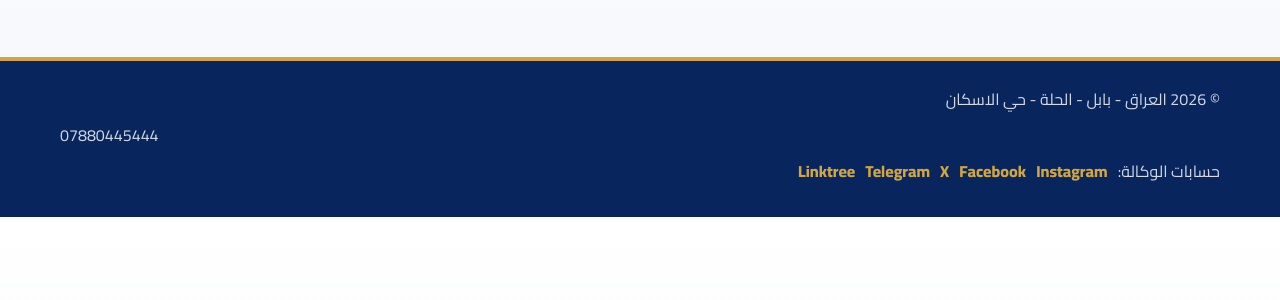
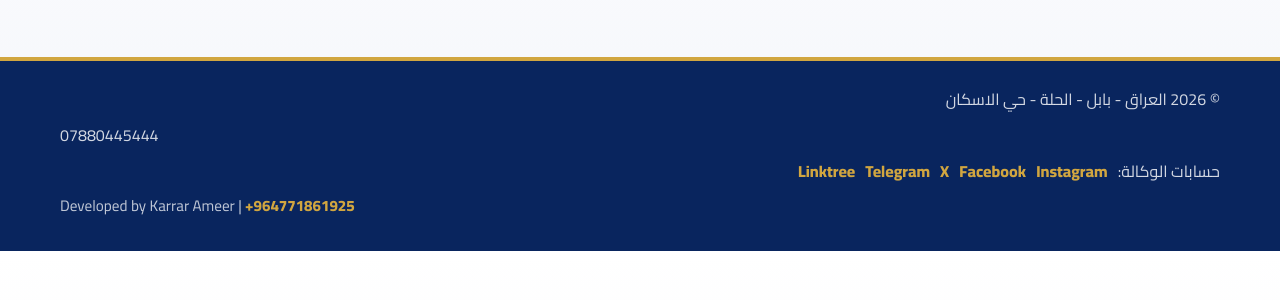
Before and after one commit to localhost26k/babel-news-site, a Flask app: page / in a window 1280 px wide. Shown: the part 253-553 px from the top of the page. Run offline with Flask 3, Linux system fonts and the light colour scheme; data that the repository does not hold is empty.

Commit message:
Add developer credit to footer

```diff
--- a/babel_news_site/static/css/style.css
+++ b/babel_news_site/static/css/style.css
@@ -503,6 +503,20 @@ button.danger:hover {
   color: #fff;
 }
 
+.developer-credit {
+  color: rgba(255, 255, 255, 0.74);
+  font-size: 0.95rem;
+}
+
+.developer-credit a {
+  color: var(--accent);
+  font-weight: 800;
+}
+
+.developer-credit a:hover {
+  color: #fff;
+}
+
 @media (max-width: 840px) {
   .header-inner {
     align-items: flex-start;
--- a/babel_news_site/templates/base.html
+++ b/babel_news_site/templates/base.html
@@ -59,6 +59,9 @@
         <a href="https://t.me/+9647880445444" target="_blank" rel="noopener noreferrer">Telegram</a>
         <a href="https://linktr.ee/ywnbabl95" target="_blank" rel="noopener noreferrer">Linktree</a>
       </p>
+      <p class="developer-credit" dir="ltr">
+        Developed by Karrar Ameer | <a href="tel:+964771861925">+964771861925</a>
+      </p>
   </div>
 </footer>
 </body>
```
